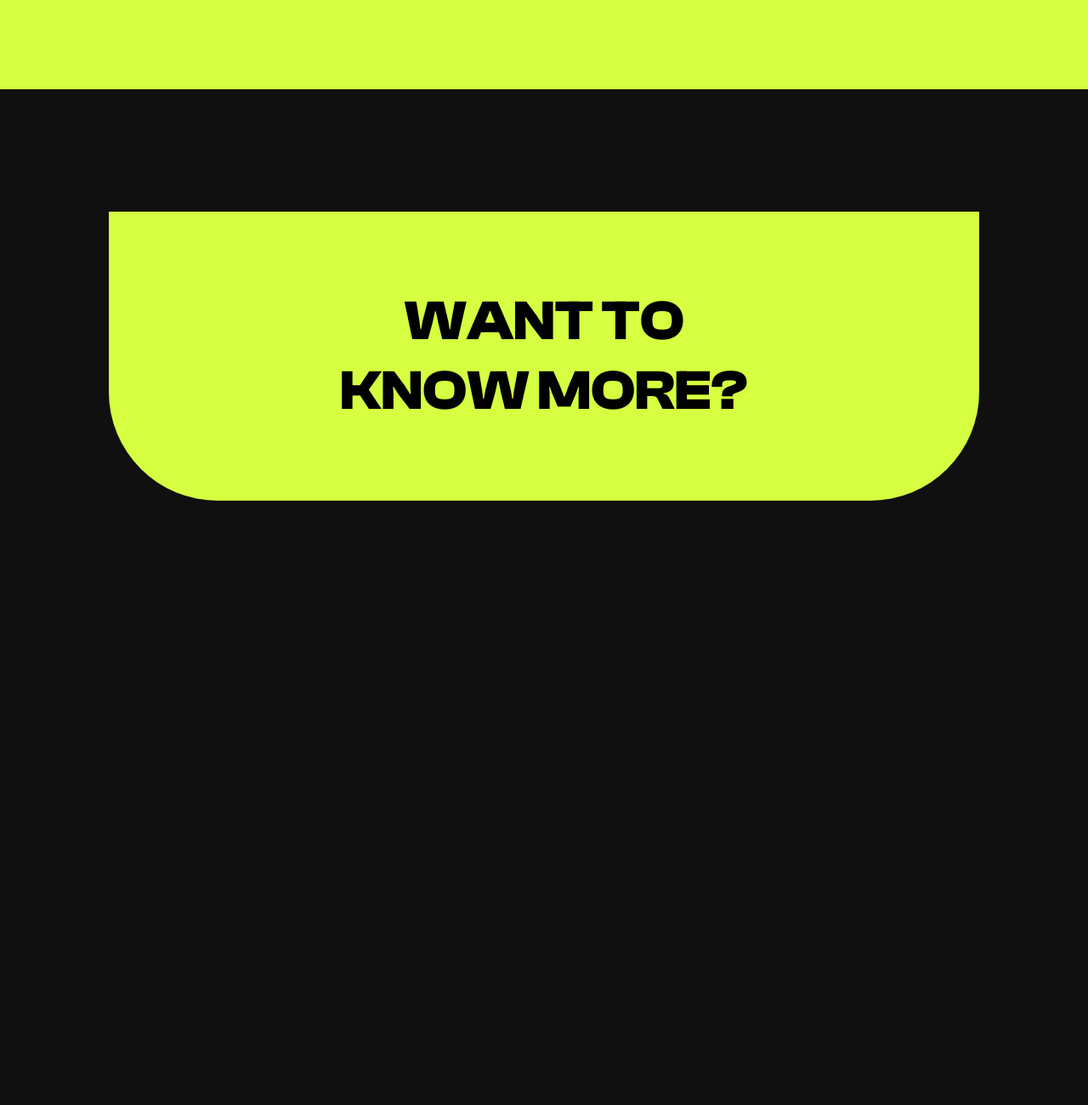
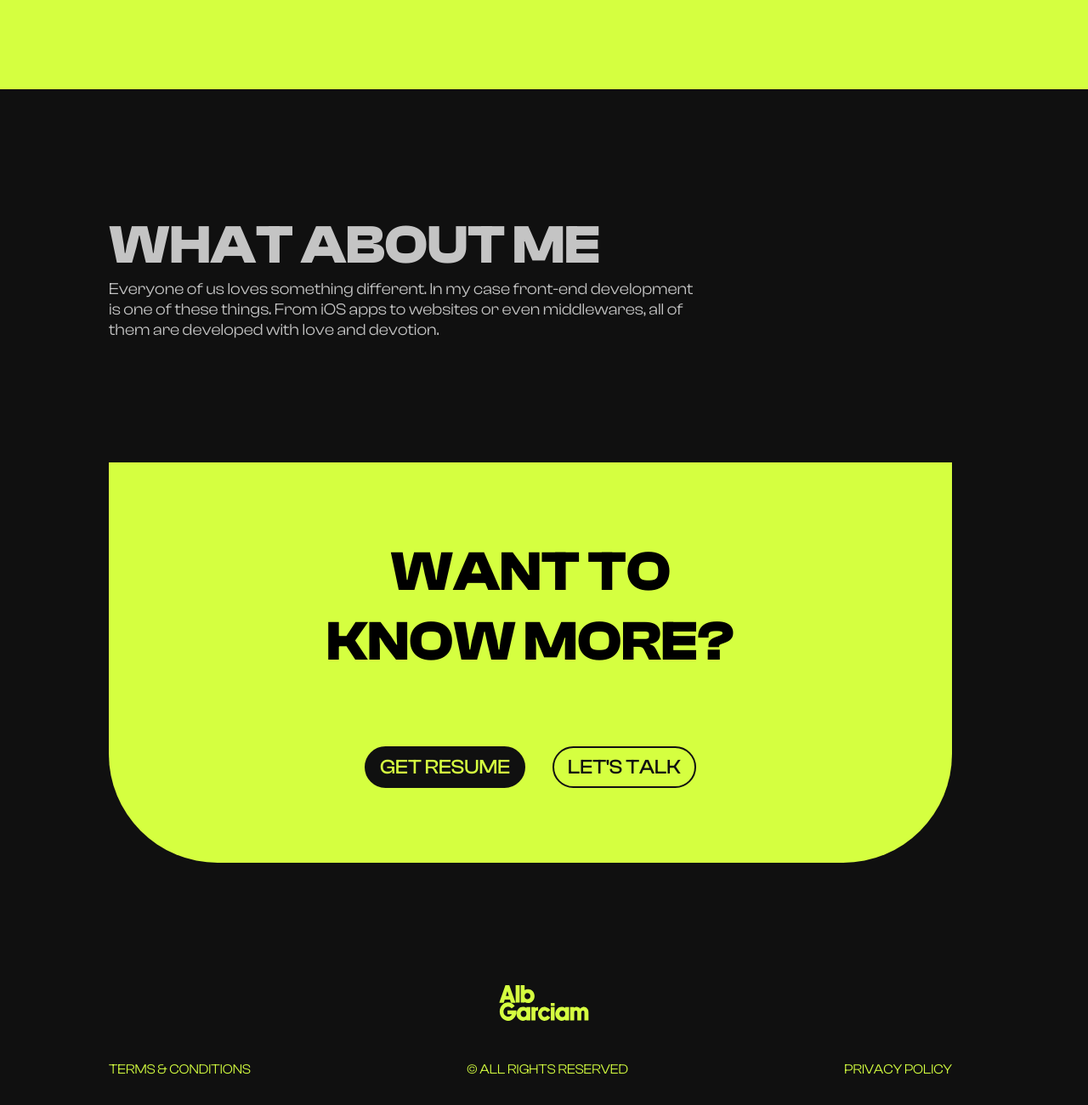
Before and after one commit to AlbGarciam/albgarciam.github.io, a Gatsby site: page / in a window 1280 px wide. Shown: the part 663-1963 px from the top of the page at 85% size. Before the commit the page ends 1396 px from the top, so only its background shows below. Built offline with nearby package versions, Linux system fonts and the light colour scheme; Gatsby itself is replaced by a stand-in of ours.

Commit message:
Add sections

```diff
--- a/src/atoms/BarNavigationItem/index.js
+++ b/src/atoms/BarNavigationItem/index.js
@@ -1,9 +1,7 @@
 import React from "react";
 import Theme from "../../theme";
-import { navigate } from "gatsby";
 
 const style = {
-    color: Theme.Colors.textDark,
     fontFamily: Theme.Fonts.Family.navigation,
     fontWeight: Theme.Fonts.Weight.navigationLink,
     fontSize: "1rem",
@@ -19,7 +17,9 @@ export default class BarNavigationItem extends React.Component {
     render() {
         return (
             <div style={{display: "flex", alignItems: "center"}}>
-                <a style={{ ...this.props.style, ...style }}
+                <a style={{ ...this.props.style, ...style, ...{
+                    color: (this.props.fluor != null) ? Theme.Colors.textHighlight : Theme.Colors.textDark
+                }}}
                     href="#"
                     onClick={this.onClick.bind(this)}>
                     {this.props.text}
--- a/src/atoms/PortfolioButton/index.js
+++ b/src/atoms/PortfolioButton/index.js
@@ -2,18 +2,77 @@ import React from "react";
 import Theme from "../../theme";
 
 const style = {
-    color: Theme.Colors.primary,
-    fontFamily: Theme.Fonts.button,
-    fontSize: "1.4rem",
-    textAlign: "right",
-    textDecorationColor: Theme.Colors.highlightA
+    fontFamily: Theme.Fonts.Family.heading,
+    fontWeight: Theme.Fonts.Weight.medium,
+    textAlign: "center",
+    fontSize: "1.5rem",
+    textDecorationColor: Theme.Colors.highlightA,
+    padding: "0.5rem 1rem",
+    textDecoration: "none",
+    textDecoration: "none"
 }
 
 export default class PortfolioButton extends React.Component {
+    getBaseStyle() {
+        return {
+            cursor: "pointer",
+            display: "flex",
+            justifyContent: "center",
+            borderRadius: "50vh",
+            borderWidth: "2px",
+            borderStyle: "solid"
+        }
+    }
+
+    getPrimaryStyle() {
+        let baseStyle = this.getBaseStyle()
+        if (this.props.mode === "light") {
+            return {...baseStyle, ...{
+                color: Theme.Colors.textDark,
+                textDecorationColor: Theme.Colors.textDark,
+                backgroundColor: Theme.Colors.backgroundPrimary,
+                borderColor: Theme.Colors.backgroundSecondary
+            }}
+        }
+        return {...baseStyle, ...{
+            color: Theme.Colors.textHighlight,
+            textDecorationColor: Theme.Colors.textHighlight,
+            backgroundColor: Theme.Colors.backgroundSecondary,
+            borderColor: Theme.Colors.backgroundSecondary
+        }}
+    }
+
+    getSecondaryStyle() {
+        let baseStyle = this.getBaseStyle()
+        if (this.props.mode === "light") {
+            return {...baseStyle, ...{
+                color: Theme.Colors.textDark,
+                textDecorationColor: Theme.Colors.textHighlight,
+                backgroundColor: Theme.Colors.backgroundPrimary,
+                borderColor: Theme.Colors.backgroundSecondary
+            }}
+        }
+        return {...baseStyle, ...{
+            color: Theme.Colors.backgroundSecondary,
+            textDecorationColor: Theme.Colors.backgroundSecondary,
+            backgroundColor: Theme.Colors.backgroundPrimary,
+            borderColor: Theme.Colors.backgroundSecondary
+        }}
+    }
+
+    getStyle() {
+        if (this.props.variant === "secondary") {
+            return this.getSecondaryStyle()
+        } else {
+            return this.getPrimaryStyle()
+        }
+    }
+
     render() {
+        let boxStyle = this.getStyle()
         return (
-            <div style={{display: "flex", alignItems: "center", justifyContent: "right"}}>
-                <a style={{ ...this.props.style, ...style }}
+            <div style={this.getStyle()}>
+                <a style={{ ...this.props.style, ...style, ...{color: boxStyle.textDecorationColor} }}
                     href={this.props.route}>
                     {this.props.text}
                 </a>
--- a/src/atoms/StepToggle/index.js
+++ /dev/null
@@ -1,80 +0,0 @@
-import React from "react";
-import arrowUp from "./arrow-up.svg";
-import arrowDown from "./arrow-down.svg";
-import Colors from "../../theme/Colors";
-
-const containerStyle = {
-    display: "flex",
-    flexDirection: "row",
-    gap: "12px",
-    alignItems: "center"
-}
-const iconStyle = {
-    width: "20px",
-    height: "20px",
-    padding: "12px",
-    transition: "0.25s",
-}
-const separatorStyle = {
-    width: "1px",
-    height: "50%",
-    backgroundColor: Colors.separator,
-    borderRadius: "1px",
-    opacity: 0.5
-}
-
-export default class StepToggle extends React.Component {
-    constructor() {
-        super();
-        this.state = { leftHover: false, rightHover: false };
-    }
-
-    onMouseEnterLeft() {
-        this.setState({ leftHover: true });
-    }
-
-    onMouseLeaveLeft() {
-        this.setState({ leftHover: false });
-    }
-
-    onMouseEnterRight() {
-        this.setState({ rightHover: true });
-    }
-
-    onMouseLeaveRight() {
-        this.setState({ rightHover: false });
-    }
-
-    downIconTapped() {
-        this.props.downAction()
-    }
-
-    upIconTapped() {
-        this.props.upAction()
-    }
-
-    render() {
-        const { leftHover, rightHover } = this.state
-        return (
-            <div style={{...this.props.style, ...containerStyle}}>
-                <img
-                    style={{...iconStyle, opacity: leftHover ? 1 : 0.5}}
-                    src={arrowUp}
-                    alt="arrow up"
-                    onMouseEnter={this.onMouseEnterLeft.bind(this)}
-                    onMouseLeave={this.onMouseLeaveLeft.bind(this)}
-                    onClick={this.upIconTapped.bind(this)}
-                />
-                <div style={separatorStyle} />
-                <img
-                    style={{...iconStyle, opacity: rightHover ? 1 : 0.5}}
-                    src={arrowDown}
-                    alt="arrow down"
-                    onMouseEnter={this.onMouseEnterRight.bind(this)}
-                    onMouseLeave={this.onMouseLeaveRight.bind(this)}
-                    onClick={this.downIconTapped.bind(this)}
-                />
-            </div>
-        );
-    }
-}
--- a/src/atoms/index.js
+++ b/src/atoms/index.js
@@ -3,7 +3,5 @@ import CircleButton from "./CircleButton";
 import ModalHeader from "./ModalHeader";
 import PageHeader from "./PageHeader";
 import PortfolioButton from "./PortfolioButton";
-import StepToggle from "./StepToggle";
-import StepProgress from "./StepProgress";
 
-export { BarNavigationItem, CircleButton, ModalHeader, PageHeader, PortfolioButton, StepToggle, StepProgress };
+export { BarNavigationItem, CircleButton, ModalHeader, PageHeader, PortfolioButton };
--- a/src/molecules/BottomNavigationBar/index.js
+++ b/src/molecules/BottomNavigationBar/index.js
@@ -1,20 +1,50 @@
 import React from "react";
-import { BarNavigationItem, StepProgress, StepToggle } from "../../atoms";
+import { BarNavigationItem} from "../../atoms";
+import { navigate } from "gatsby";
+import logo from "./logo.svg";
 
 const style = {
+    width: "100%",
+    display: "flex",
+    flexDirection: "column",
+    justifyContent: "center",
+    gap: "3rem"
+}
+
+const containerStyle = {
+    width: "100%",
+    maxWidth: "min(100% - 2rem, 1920px)",
     display: "flex",
     flexDirection: "row",
-    padding: "0 2.625rem",
+    justifyContent: "space-between",
+    alignItems: "center",
     gap: "2rem"
 }
 
+const iconStyle = {
+    width: "auto",
+    height: "2.625rem",
+}
+
 export default class BottomNavigationBar extends React.Component {
+    onClick() {
+        navigate("/")
+    }
+
     render() {
         return (
             <div style={{...this.props.style, ...style}}>
-                <StepProgress style={{flex: 3}} current={this.props.currentStep} total={this.props.totalSteps} />
-                <StepToggle style={{flex: 1}}downAction={this.props.downAction} upAction={this.props.upAction} />
-                <BarNavigationItem style={{flex: 1}} action={this.props.action} text="Contact" />
+                <img
+                        style={{...iconStyle}}
+                        src={logo}
+                        alt="logo"
+                        onClick={this.onClick.bind(this)}
+                    />
+                <div style={containerStyle}>
+                    <BarNavigationItem style={{flex: 1}} fluor action={this.props.action} text="TERMS & CONDITIONS" />
+                    <BarNavigationItem style={{flex: 1}} fluor action={this.props.action} text="© ALL RIGHTS RESERVED" />
+                    <BarNavigationItem style={{flex: 1}} fluor action={this.props.action} text="PRIVACY POLICY" />
+                </div>
             </div>
         );
     }
--- a/src/molecules/Caption/index.js
+++ b/src/molecules/Caption/index.js
@@ -1,25 +1,37 @@
 import React from "react";
-import { PortfolioButton } from "../../atoms";
-import theme from "../../theme";
+import Theme from "../../theme";
 
 const style = {
     display: "flex",
     flexDirection: "column",
 }
 
-const captionStyle = {
-    color: theme.Colors.primary,
-    fontFamily: theme.Fonts.paragraph,
-    fontSize: "1.4rem",
-    textAlign: "right"
+const titleStyle = {
+    color: Theme.Colors.textLight,
+    fontFamily: Theme.Fonts.Family.heading,
+    fontWeight: Theme.Fonts.Weight.h1,
+    fontSize: "4rem",
+    textAlign: "left",
+    margin: "0",
+    maxWidth: "700px"
+}
+
+const subtitleStyle = {
+    color: Theme.Colors.textLight,
+    fontFamily: Theme.Fonts.Family.heading,
+    fontWeight: Theme.Fonts.Weight.regular,
+    fontSize: "1.2rem",
+    textAlign: "left",
+    margin: "0",
+    maxWidth: "700px"
 }
 
 export default class Caption extends React.Component {
     render() {
         return (
             <div style={{ ...this.props.style, ...style }}>
-                <p style={captionStyle}>{this.props.text}</p>
-                <PortfolioButton route={this.props.route} text={this.props.button} />
+                <h2 style={titleStyle}>{this.props.title}</h2>
+                <p style={subtitleStyle}>{this.props.text}</p>
             </div>
         );
     }
--- a/src/organisms/ContactBadge/index.js
+++ b/src/organisms/ContactBadge/index.js
@@ -1,4 +1,5 @@
 import * as React from "react";
+import PortfolioButton from "../../atoms/PortfolioButton";
 import Theme from "../../theme";
 
 const style = {
@@ -22,6 +23,13 @@ const containerStyle = {
   padding: "5.5rem 2rem",
 };
 
+const buttonContainerStyle = {
+  display: "flex",
+  gap: "2rem",
+  justifyContent: "center",
+  paddingTop: "5.125rem"
+}
+
 export default class ContactBadge extends React.Component {
   render() {
     return (
@@ -32,6 +40,10 @@ export default class ContactBadge extends React.Component {
               return <h2 style={headingStyle}>{text}</h2>
             })
           }
+          <div style={buttonContainerStyle}>
+            <PortfolioButton text="GET RESUME" route="/resources/resume.pdf"/>
+            <PortfolioButton variant="secondary" text="LET'S TALK" route="mailto:alb.garciam@gmail.com"/>
+          </div>
         </div>
       </div>
     );
--- a/src/pages/index.js
+++ b/src/pages/index.js
@@ -1,5 +1,5 @@
 import * as React from "react";
-import { TopNavigationBar } from "../molecules";
+import { BottomNavigationBar, Caption, TopNavigationBar } from "../molecules";
 import { ContactBadge } from "../organisms";
 import { Hero } from "../templates";
 import Theme from "../theme"
@@ -10,13 +10,26 @@ const mainStyles = {
   height: "100%"
 };
 
+const sectionStyle = {
+  display: "flex",
+  flexDirection: "column",
+  maxWidth: Theme.Sizes.Dimensions.maxWidth,
+  margin: "9rem max(3rem, 10%)",
+  marginBottom: "2rem",
+  gap: "9rem"
+}
+
 export default class ProjectsPage extends React.Component {
   render() {
     return (
       <main style={mainStyles}>
         <TopNavigationBar />
         <Hero title={`BRING<br/>YOUR IDEAS<br/>TO LIFE`}/>
-        <ContactBadge title={`WANT TO<br/>KNOW MORE?`} style={{margin: "9rem max(3rem, 10%)"}}/>
+        <div style={sectionStyle}>
+          <Caption title="WHAT ABOUT ME" text="Everyone of us loves something different. In my case front-end development is one of these things. From iOS apps to websites or even middlewares, all of them are developed with love and devotion."/>
+          <ContactBadge title={`WANT TO<br/>KNOW MORE?`}/>
+          <BottomNavigationBar />
+        </div>
       </main>
     );
   }
--- a/src/templates/Hero/index.js
+++ b/src/templates/Hero/index.js
@@ -15,6 +15,7 @@ const headingStyle = {
   fontWeight: Theme.Fonts.Weight.h1,
   fontSize: Theme.Sizes.Typographies.superheadings,
   margin: "0 1rem",
+  lineHeight: "5.5rem"
 };
 
 const containerStyle = {
--- a/src/theme/Typography/index.js
+++ b/src/theme/Typography/index.js
@@ -10,11 +10,13 @@ const Fonts = {
 export default {
   Family: {
     heading: "Portfolio",
-    navigation: "Portfolio-Regular"
+    navigation: "Portfolio"
   },
   Weight: {
     h1: 700,
-    navigationLink: 400
+    navigationLink: 400,
+    medium: 500,
+    regular: 400
   },
   h1: Fonts.heading,
   footers: Fonts.black,
```
Also changed, not shown: src/atoms/StepProgress/index.js (deleted, +0 -16 lines), src/atoms/StepToggle/arrow-down.svg (deleted), src/atoms/StepToggle/arrow-up.svg (deleted), src/molecules/BottomNavigationBar/logo.svg (added).
